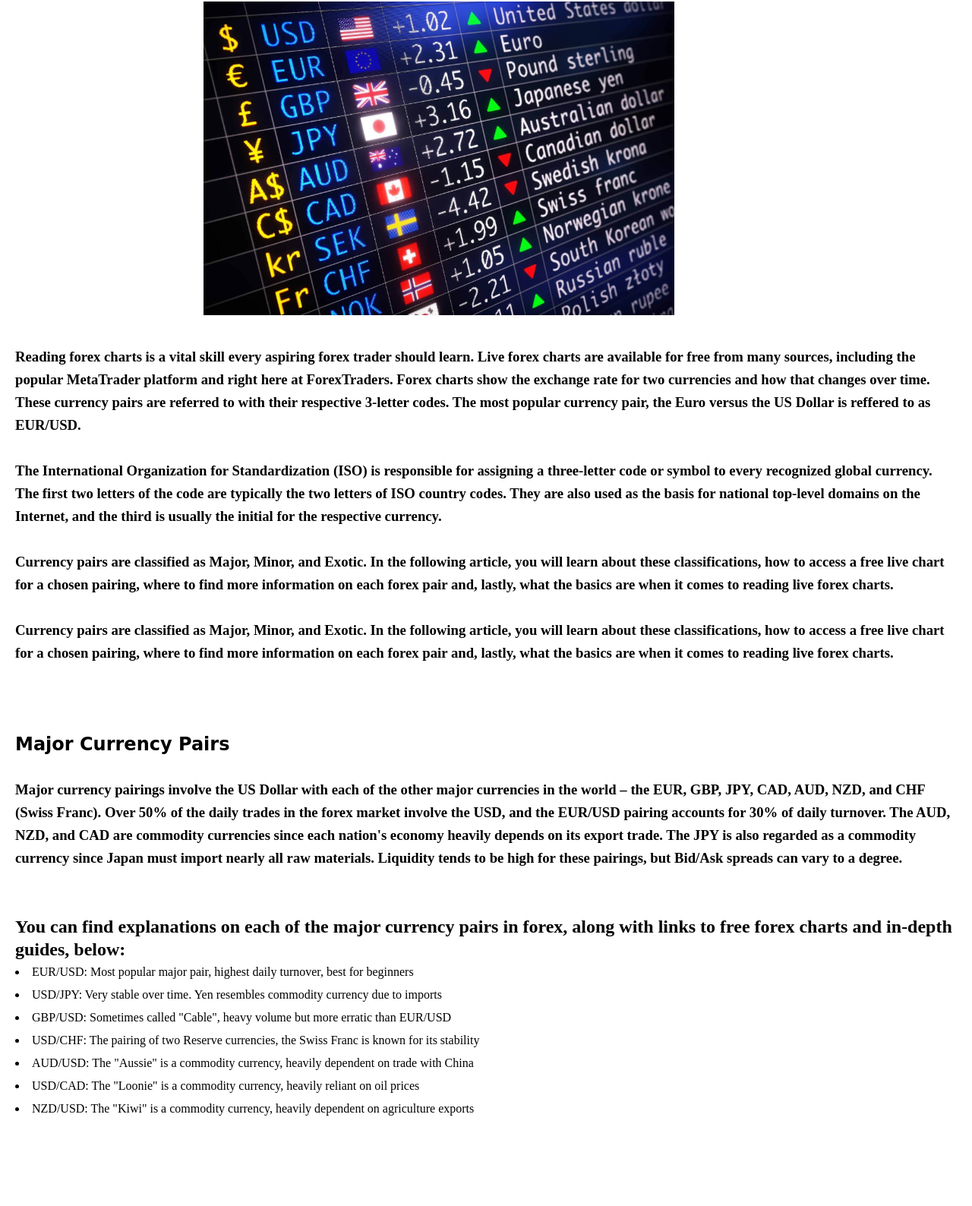
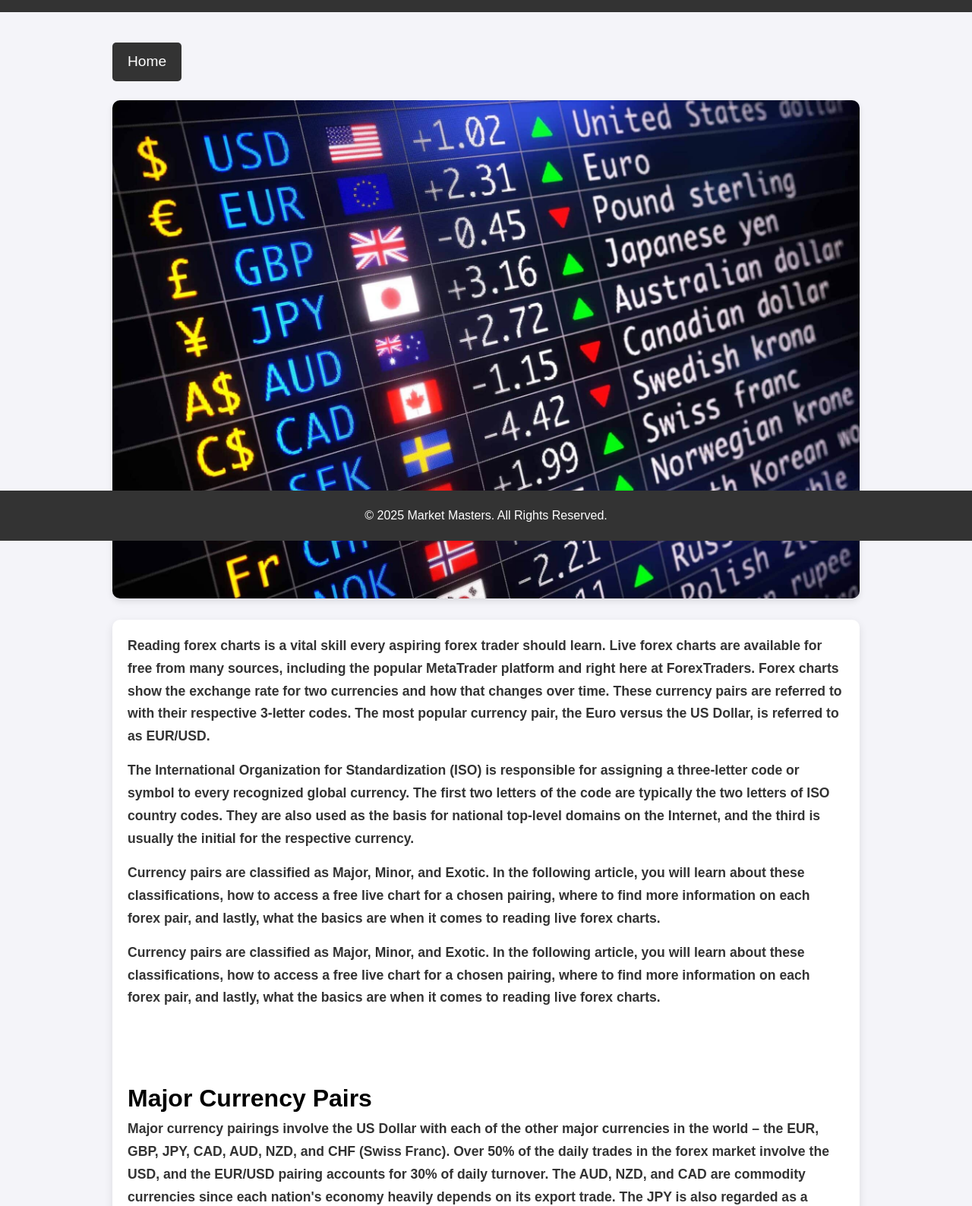
Before and after one commit to SAMCOMMS/charts, a plain HTML site: page index.html in a window 1280 px wide. Shown: the part 88-1676 px from the top of the page at 76% size. Before the commit the page ends 1623 px from the top, so only its background shows below. Drawn offline with Linux system fonts and the light colour scheme.

Commit message:
Update index.html

```diff
--- a/index.html
+++ b/index.html
@@ -5,77 +5,167 @@
     <meta name="viewport" content="width=device-width, initial-scale=1.0">
     <title>MARKET MASTERS CHARTS</title>
     <style>
-        *{
+        * {
             box-sizing: border-box;
             margin: 0;
             padding: 0;
             text-decoration: none;
+            font-family: 'Arial', sans-serif;
         }
-h1{
+
+        body {
+            margin: 0;
+            padding: 0;
+            background-color: #f4f4f9;
+            line-height: 1.6;
+        }
+
+        header {
+            background-color: #333;
+            color: white;
+            padding: 20px;
+            text-align: center;
+        }
+
+        header h1 {
             font-family: cursive;
+            font-size: 2.5rem;
+            letter-spacing: 2px;
         }
-body img{
-width: 50%;
-margin-left: 20%;
+
+        .container {
+            width: 80%;
+            margin: 0 auto;
+            padding: 20px;
         }
-body{
-    margin: 0px 20px;
-    line-height: 30px;
+
+        img {
+            width: 100%;
+            border-radius: 10px;
+            box-shadow: 0 4px 8px rgba(0, 0, 0, 0.1);
         }
+
+        .content {
+            padding: 20px;
+            background-color: white;
+            border-radius: 10px;
+            box-shadow: 0 4px 12px rgba(0, 0, 0, 0.1);
+            margin-top: 20px;
+        }
+
+        .content h3 {
+            margin-bottom: 15px;
+            font-size: 1.1rem;
+            color: #333;
+            line-height: 1.7;
+        }
+
+        .content h2 {
+            margin-top: 30px;
+            font-size: 1.5rem;
+            color: #333;
+        }
+
+        .content li {
+            font-size: 1.1rem;
+            color: #444;
+            margin: 10px 0;
+        }
+
+        .home-btn {
+            display: inline-block;
+            background-color: #333;
+            color: white;
+            padding: 10px 20px;
+            text-decoration: none;
+            border-radius: 5px;
+            margin-top: 20px;
+            text-align: center;
+            font-size: 1.2rem;
+        }
+
+        .home-btn:hover {
+            background-color: #555;
+        }
+
+        footer {
+            text-align: center;
+            padding: 20px;
+            background-color: #333;
+            color: white;
+            position: absolute;
+            width: 100%;
+            bottom: 0;
+        }
+
     </style>
 </head>
 <header>
     <h1>Forex Charts</h1>
 </header>
 <body>
+    <div class="container">
+        <a href="index.html" class="home-btn">Home</a>
+
         <br><br>
-    <img src="Forex-Charts-scaled.jpg" alt="">
-    <br><br>
-    <article>
-        <h3>Reading forex charts is a vital skill
-             every aspiring forex trader should learn.
-             Live forex charts are available for free from
-             many sources, including the popular MetaTrader
-              platform and right here at ForexTraders.
-               Forex charts show the exchange rate for two
-               currencies and how that changes over time.
-               These currency pairs are referred to with their
-               respective 3-letter codes. The most popular
-               currency pair, the Euro versus the US Dollar is
-               reffered to as EUR/USD.</h3>
-               <br>
-               <h3>
-                The International Organization for Standardization (ISO) is responsible for assigning a three-letter code or symbol to every recognized global currency. The first two letters of the code are typically the two letters of ISO country codes. They are also used as the basis for national top-level domains on the Internet, and the third is usually the initial for the respective currency.
-               </h3>
-               <br>
-               <h3>
-                Currency pairs are classified as Major, Minor, and Exotic. In the following article, you will learn about these classifications, how to access a free live chart for a chosen pairing, where to find more information on each forex pair and, lastly, what the basics are when it comes to reading live forex charts.
-               </h3>
-               <br>
-               <h3>
-                Currency pairs are classified as Major, Minor, and Exotic. In the following article, you will learn about these classifications, how to access a free live chart for a chosen pairing, where to find more information on each forex pair and, lastly, what the basics are when it comes to reading live forex charts.</h3>
+
+        <img src="Forex-Charts-scaled.jpg" alt="Forex Charts Image">
+
+        <div class="content">
+            <h3>Reading forex charts is a vital skill every aspiring forex trader should learn. Live forex charts are available for free from many sources, including the popular MetaTrader platform and right here at ForexTraders. Forex charts show the exchange rate for two currencies and how that changes over time. These currency pairs are referred to with their respective 3-letter codes. The most popular currency pair, the Euro versus the US Dollar, is referred to as EUR/USD.</h3>
+
+            <h3>The International Organization for Standardization (ISO) is responsible for assigning a three-letter code or symbol to every recognized global currency. The first two letters of the code are typically the two letters of ISO country codes. They are also used as the basis for national top-level domains on the Internet, and the third is usually the initial for the respective currency.</h3>
+
+            <h3>Currency pairs are classified as Major, Minor, and Exotic. In the following article, you will learn about these classifications, how to access a free live chart for a chosen pairing, where to find more information on each forex pair, and lastly, what the basics are when it comes to reading live forex charts.</h3>
+
+            <h3>Currency pairs are classified as Major, Minor, and Exotic. In the following article, you will learn about these classifications, how to access a free live chart for a chosen pairing, where to find more information on each forex pair, and lastly, what the basics are when it comes to reading live forex charts.</h3>
+
             <br><br><br>
+
             <h1>Major Currency Pairs</h1>
-<br><h3>
 
-Major currency pairings involve the US Dollar with each of the other major currencies in the world – the EUR, GBP, JPY, CAD, AUD, NZD, and CHF (Swiss Franc). Over 50% of the daily trades in the forex market involve the USD, and the EUR/USD pairing accounts for 30% of daily turnover.
-The AUD, NZD, and CAD are commodity currencies since each nation's economy heavily depends on its export trade. The JPY is also regarded as a commodity currency since Japan must import nearly all raw materials. Liquidity tends to be high for these pairings, but Bid/Ask spreads can vary to a degree.
-               </h3>
-               <br><br>
-               <h2>
-                You can find explanations on each of the major currency pairs in forex, along with links to free forex charts and in-depth guides, below:
-               </h2>
-             <p>
-                 <li>
-                    EUR/USD: Most popular major pair, highest daily turnover, best for beginners</li>
+            <h3>Major currency pairings involve the US Dollar with each of the other major currencies in the world – the EUR, GBP, JPY, CAD, AUD, NZD, and CHF (Swiss Franc). Over 50% of the daily trades in the forex market involve the USD, and the EUR/USD pairing accounts for 30% of daily turnover. The AUD, NZD, and CAD are commodity currencies since each nation's economy heavily depends on its export trade. The JPY is also regarded as a commodity currency since Japan must import nearly all raw materials. Liquidity tends to be high for these pairings, but Bid/Ask spreads can vary to a degree.</h3>
+
+            <h2>You can find explanations on each of the major currency pairs in forex, along with links to free forex charts and in-depth guides, below:</h2>
+
+            <ul>
+                <li>EUR/USD: Most popular major pair, highest daily turnover, best for beginners</li>
                 <li>USD/JPY: Very stable over time. Yen resembles commodity currency due to imports</li>
                 <li>GBP/USD: Sometimes called "Cable", heavy volume but more erratic than EUR/USD</li>
                 <li>USD/CHF: The pairing of two Reserve currencies, the Swiss Franc is known for its stability</li>
                 <li>AUD/USD: The "Aussie" is a commodity currency, heavily dependent on trade with China</li>
                 <li>USD/CAD: The "Loonie" is a commodity currency, heavily reliant on oil prices</li>
                 <li>NZD/USD: The "Kiwi" is a commodity currency, heavily dependent on agriculture exports</li>
-             </p>
+            </ul>
+
             <br><br>
 
+            <h1>Forex Signal Charts</h1>
+
+            <h3>Forex Signal Charts are an essential tool for traders who want to make informed decisions in the forex market. They provide key insights, including entry and exit points, recommended stop-loss levels, and take-profit targets. These signals are typically generated based on technical analysis, economic events, and other relevant market data.</h3>
+
+            <h3><strong>Types of Forex Signal Charts:</strong></h3>
+            <ul>
+                <li><strong>Technical Signals:</strong> These are based on the analysis of price charts, using tools like moving averages, RSI (Relative Strength Index), MACD (Moving Average Convergence Divergence), and trend lines to predict price movements.</li>
+                <li><strong>Fundamental Signals:</strong> These are based on news, economic data releases, and geopolitical events. They focus on factors such as interest rates, inflation, and unemployment that can affect currency values.</li>
+                <li><strong>Sentiment Signals:</strong> These take into account the overall market sentiment, such as the ratio of long vs. short positions or the level of market confidence in a currency.</li>
+            </ul>
+
+            <h3><strong>How to Use Forex Signal Charts:</strong></h3>
+            <ul>
+                <li><strong>Entry Point:</strong> This is the price level at which you should enter a trade based on the signal. It’s important to use the right entry points to maximize your profits.</li>
+                <li><strong>Exit Point:</strong> This is the price at which you should exit the trade. Exiting at the right time can prevent you from losing profits or making unnecessary losses.</li>
+                <li><strong>Stop-Loss:</strong> This is a safety feature that ensures you don’t lose too much money if the market goes against you. Setting a stop-loss level at the appropriate price is crucial for risk management.</li>
+                <li><strong>Take-Profit:</strong> This is the price at which you can lock in your profits. It is important to set realistic take-profit targets based on your analysis.</li>
+            </ul>
+
+            <h3>Forex signal charts can be found on platforms like MetaTrader, TradingView, and other online forex signal services. They help traders by offering actionable recommendations and enabling them to make quick decisions. With the right use of forex signal charts, you can enhance your trading strategy and maximize your success in the forex market.</h3>
+        </div>
+
+    </div>
+
+    <footer>
+        <p>&copy; 2025 Market Masters. All Rights Reserved.</p>
+    </footer>
 </body>
 </html>
```
Lines whose indentation alone changed are shown as unchanged.
